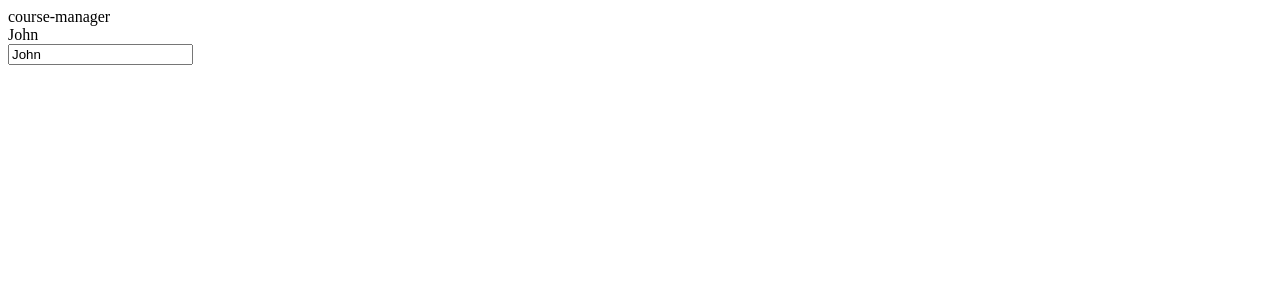
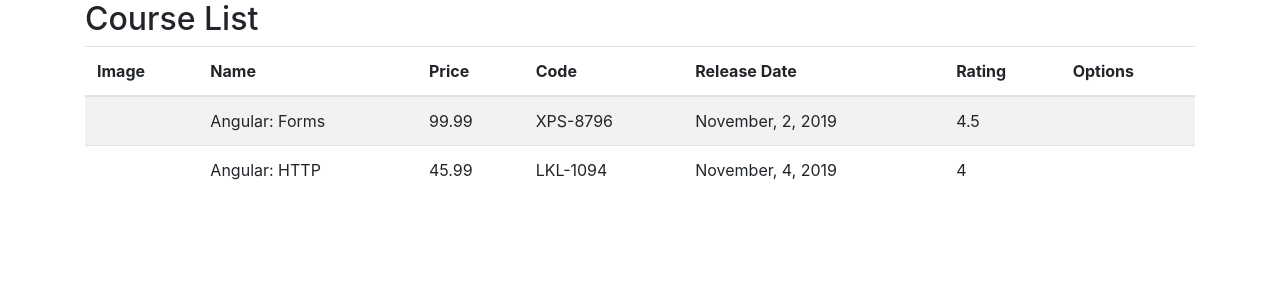
Before and after one commit to alanbritodossantos/angular8-basico, an Angular app in the folder course-manager/: page / in a window 1280 px wide. Shown: the top 300 px of the page. Built offline with nearby package versions, Linux system fonts and the light colour scheme.

Commit message:
Foi criado uma tabela

```diff
--- a/course-manager/src/app/app.component.html
+++ b/course-manager/src/app/app.component.html
@@ -1,7 +1,3 @@
-{{ title }}
-
-<br/>
-{{ name }}
-<br/>
-
-<input [(ngModel)] = "name" name= "name">
+<div class="container">
+  <app-course-list> Courses List </app-course-list>
+</div>
--- a/course-manager/src/app/app.component.ts
+++ b/course-manager/src/app/app.component.ts
@@ -6,6 +6,6 @@
   styleUrls: ['./app.component.css']
 })
 export class AppComponent {
-  title = 'course-manager';
-  name:string  = 'John';
+  title= 'course-manager';
+  name: string  = 'John';
 }
--- a/course-manager/src/app/app.module.ts
+++ b/course-manager/src/app/app.module.ts
@@ -3,10 +3,12 @@
 import { FormsModule } from '@angular/forms';
 
 import { AppComponent } from './app.component';
+import { CouseListComponet } from './courses/couses-list.component';
 
 @NgModule({
   declarations: [
-    AppComponent
+    AppComponent,
+    CouseListComponet
   ],
   imports: [
     BrowserModule,
--- /dev/null
+++ b/course-manager/src/app/courses/course.ts
@@ -0,0 +1,11 @@
+export class Course {
+  id: number;
+  name: string;
+  imageUrl: string;
+  price: number;
+  code: string;
+  duration: number;
+  rating: number;
+  releaseDate: string;
+
+}
--- /dev/null
+++ b/course-manager/src/app/courses/couses-list.component.html
@@ -0,0 +1,26 @@
+<h2> Course List</h2>
+
+<table class="table table-striped">
+  <thead>
+    <tr>
+      <th>Image</th>
+      <th>Name</th>
+      <th>Price</th>
+      <th>Code</th>
+      <th>Release Date</th>
+      <th>Rating</th>
+      <th>Options</th>
+    </tr>
+  </thead>
+  <tbody>
+    <tr *ngFor="let course of courses">
+      <td>{{ course.ImageUrl }}</td>
+      <td>{{ course.name }}</td>
+      <td>{{ course.price }}</td>
+      <td>{{ course.code }}</td>
+      <td>{{ course.releaseDate }}</td>
+      <td>{{ course.rating }}</td>
+      <td></td>
+    </tr>
+  </tbody>
+</table>
--- /dev/null
+++ b/course-manager/src/app/courses/couses-list.component.ts
@@ -0,0 +1,37 @@
+import { Component } from '@angular/core';
+import { Course } from './course';
+
+@Component({
+  selector: 'app-course-list',// vai ser uma tag
+  templateUrl: './couses-list.component.html'
+})
+export class CouseListComponet{
+
+  courses: Course[] = []; // array(lista) de cursos
+
+  ngOnInit(): void {
+    this.courses = [
+      {
+        id: 1,
+        name: 'Angular: Forms',
+        imageUrl: '',
+        price: 99.99,
+        code: 'XPS-8796',
+        duration: 120,
+        rating: 4.5,
+        releaseDate:'November, 2, 2019'
+      },
+      {
+        id: 2,
+        name: 'Angular: HTTP',
+        imageUrl:'',
+        price: 45.99,
+        code: 'LKL-1094',
+        duration: 80,
+        rating: 4,
+        releaseDate:'November, 4, 2019'
+      }
+    ]
+  }
+
+}
--- a/course-manager/src/styles.css
+++ b/course-manager/src/styles.css
@@ -1 +1,2 @@
 /* You can add global styles to this file, and also import other style files */
+@import '~bootstrap/dist/css/bootstrap.min.css'
```
